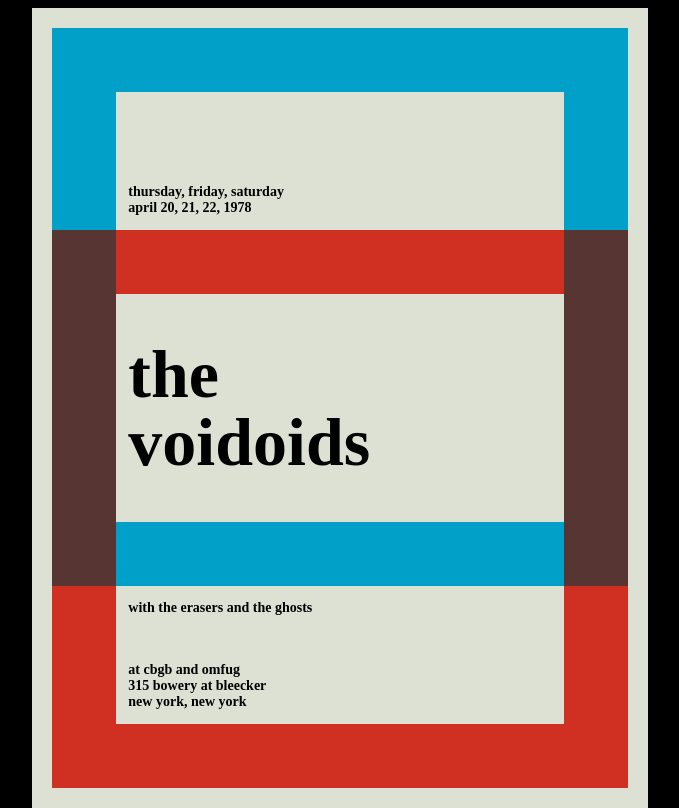
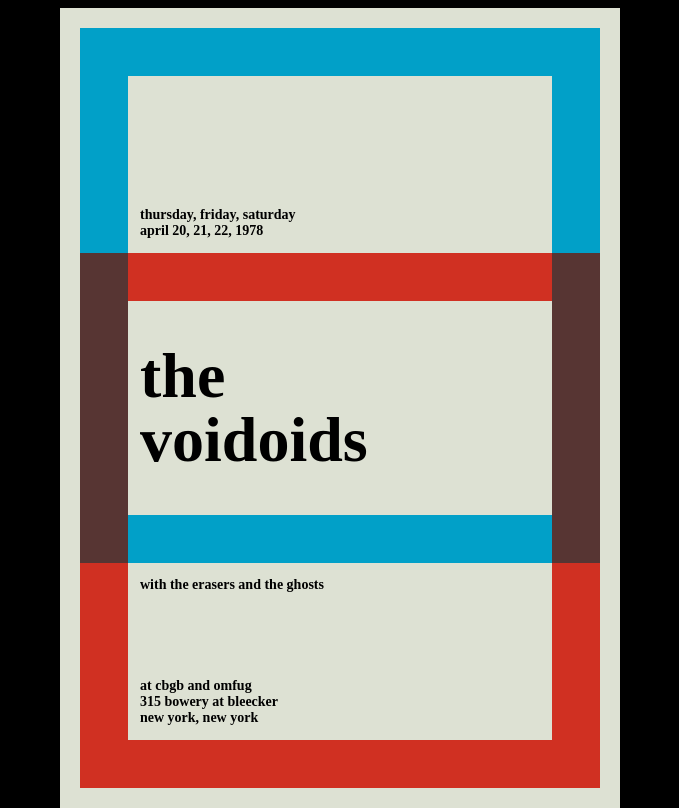
Before and after one commit to idiz1114/2024_cssLayout, a website built with Vite: page projects/10.lastPoster/index.html in a window 1280 px wide. Shown: the whole page, without its empty margins (300-979 px from the left). Built offline with nearby package versions, Linux system fonts and the light colour scheme.

Commit message:
Practice no.10 cleanup

```diff
--- a/projects/10.lastPoster/style.css
+++ b/projects/10.lastPoster/style.css
@@ -10,13 +10,14 @@
   justify-content: center;
   align-items: center;
   box-sizing: border-box;
-  height:100vh;
+  height: 100vh;
+  min-width: max-content;
 }
 
 #poster {
   background-color: #DDE1D3;
+  width:560px;
   height: 100%;
-  aspect-ratio: 1/1.3;
   display: flex;
   justify-content: center;
   align-items: center;
@@ -37,7 +38,7 @@
   grid-row:1/2;
   /*--Display--*/
   display: grid;
-  grid-template: 64px 1fr / 64px 1fr 64px;
+  grid-template: 48px 1fr / 48px 1fr 48px;
   background-color: #01A0C8;
   /*height: 100%;
   width: 100%;
@@ -65,7 +66,7 @@
   grid-row:2/3;
   /*--Display--*/
   display: grid;
-  grid-template: 64px 1fr 64px / 64px 1fr 64px;
+  grid-template: 48px 1fr 48px / 48px 1fr 48px;
   box-sizing: border-box;
 
   .main {
@@ -76,7 +77,7 @@
     grid-column: 2/3;
     grid-row:2/3;
     h1 {
-      font-size: 68px;
+      font-size: 4rem;
       font-weight: 800;
       line-height: 100%;
     }
@@ -104,7 +105,7 @@
   background-color: #D03022;
   /*--Display--*/
   display: grid;
-  grid-template: 64px 1fr 64px / 64px 1fr 64px;
+  grid-template: 48px 1fr 48px / 48px 1fr 48px;
   box-sizing: border-box;
   .beige {
     background-color:#DDE1D3;
```
Also changed, not shown: 1 other file.
